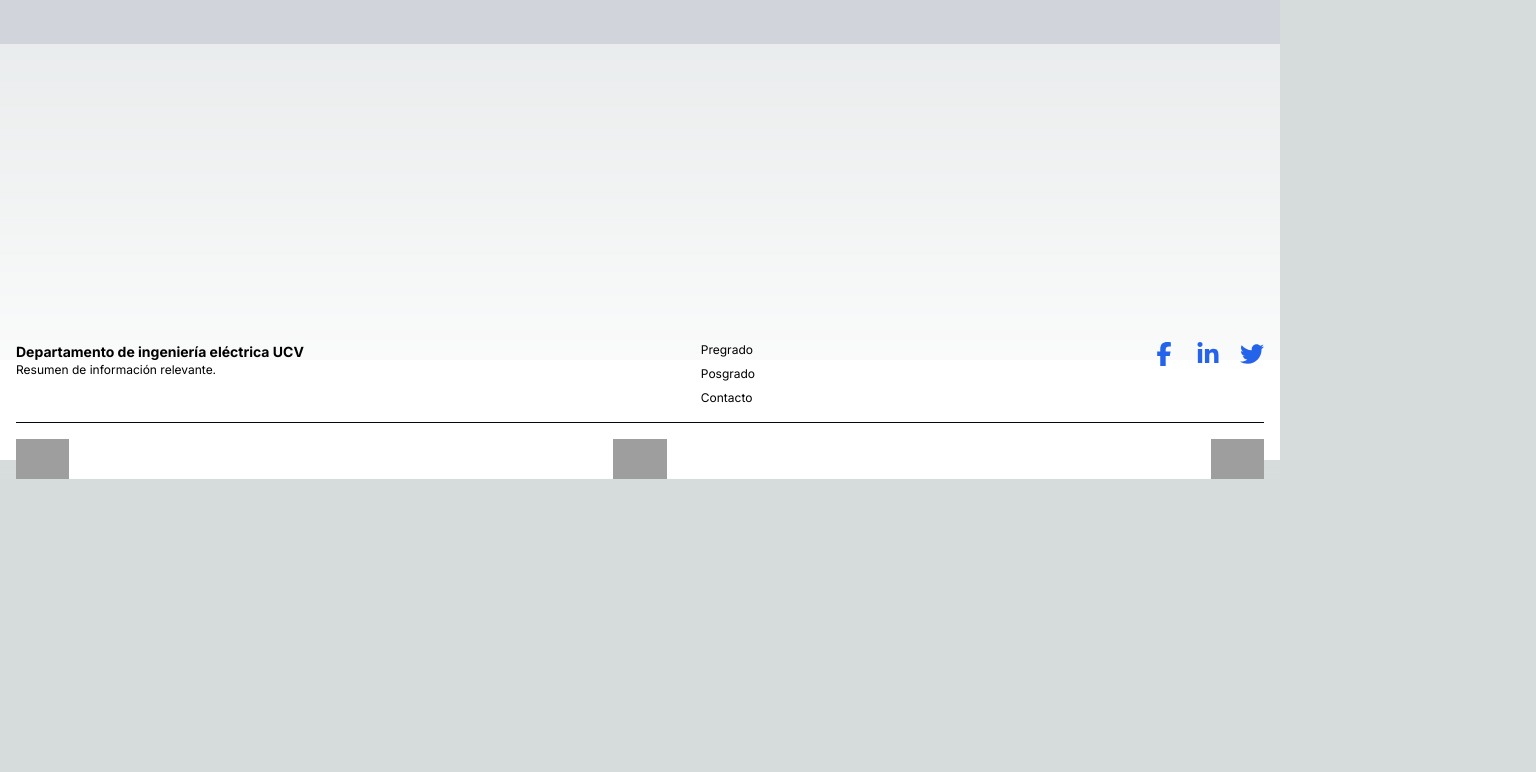
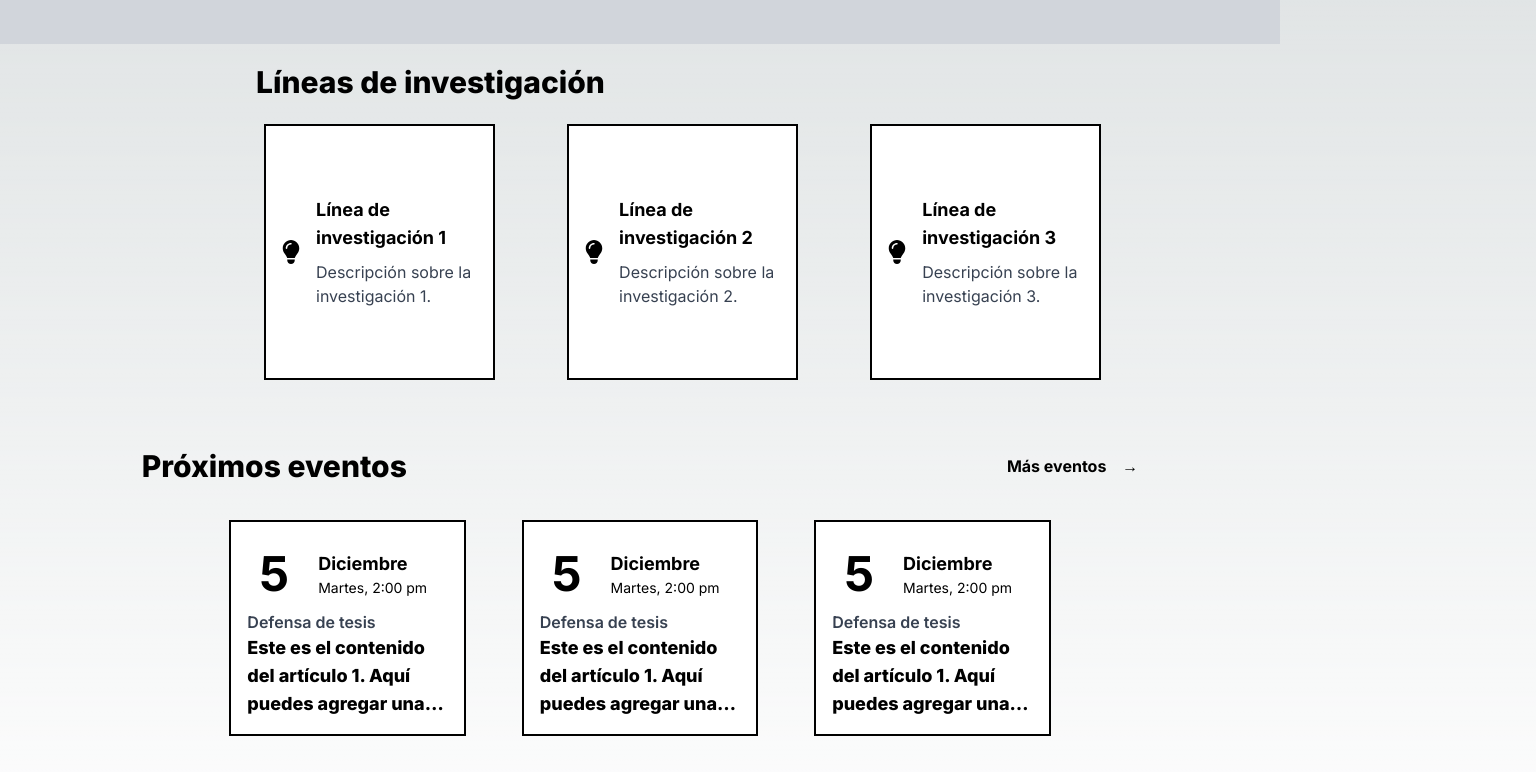
Before and after one commit to LideEieUcv/eie-frontend, a Next.js app: page /investigacion in a window 1280 px wide. Shown: the part 340-1112 px from the top of the page, 1536 px wide, since content can reach past the window. Before the commit the page ends 819 px from the top, so only its background shows below. Built offline with nearby package versions, Linux system fonts and the light colour scheme; grey boxes are pictures that could not be loaded.

Commit message:
fix: complete informacion of investigacion page

```diff
--- /dev/null
+++ b/app/components/investcard.tsx
@@ -0,0 +1,27 @@
+import React from 'react';
+import { FontAwesomeIcon } from '@fortawesome/react-fontawesome';
+import { faLightbulb } from '@fortawesome/free-solid-svg-icons';
+
+interface InfoCardProps {
+  title: string;
+  description: string;
+}
+
+const InfoCard: React.FC<InfoCardProps> = ({ title, description }) => {
+  return (
+    <div className="relative bg-white border-2 border-black p-4 m-2 w-full max-w-xs h-64 flex items-center">
+      {/* Icono a la izquierda */}
+      <div className="text-black mr-4">
+        <FontAwesomeIcon icon={faLightbulb as any} size="xl" />
+      </div>
+
+      {/* Contenedor para título y descripción */}
+      <div className="flex flex-col">
+        <h3 className="text-lg font-bold">{title}</h3>
+        <p className="text-gray-700 text-left mt-2">{description}</p>
+      </div>
+    </div>
+  );
+};
+
+export default InfoCard;
--- a/app/investigacion/page.tsx
+++ b/app/investigacion/page.tsx
@@ -1,4 +1,7 @@
+"use client";
 import React from 'react';
+import MiniCard from '../components/minicard';
+import InfoCard from '../components/investcard';
 
 const Index = () => {
   return (
@@ -7,6 +10,76 @@ const Index = () => {
       <div className='min-h-96 bg-gray-300 flex flex-col items-center justify-center text-black text-3xl lg:text-4xl font-extrabold text-center px-4 mb-5'>
         <h1>INVESTIGACION</h1>
       </div>
+
+      {/* Lineas de investigacion */}
+      <div className="flex flex-col items-start md:items-star justify-center w-full mt-0 mb-0 ml-36 md:ml-64">
+        <h1 className="font-extrabold text-3xl text-center">Líneas de investigación</h1>
+
+        {/* Contenedor centrado para las tarjetas */}
+        <div className="flex justify-center w-2/3 mt-4">
+          <div className="grid grid-cols-1 mb-10 gap-x-14 sm:grid-cols-2 md:grid-cols-3 gap-2 w-full max-w-7xl">
+            <div className="flex justify-center">
+              <InfoCard
+                title="Línea de investigación 1"
+                description="Descripción sobre la investigación 1."
+              />
+            </div>
+            <div className="flex justify-center">
+              <InfoCard
+                title="Línea de investigación 2"
+                description="Descripción sobre la investigación 2."
+              />
+            </div>
+            <div className="flex justify-center">
+              <InfoCard
+                title="Línea de investigación 3"
+                description="Descripción sobre la investigación 3."
+              />
+            </div>
+          </div>
+        </div>
+      </div>
+
+
+      {/* Proximos eventos */}
+      <div className='flex space-x-12 md:space-x-[600px] md:items-center mt-5 mb-5 w-full justify-center'>
+        <h1 className='font-extrabold text-3xl'>Próximos eventos</h1>
+        <a href="/noticias-y-eventos" className='font-bold text-md text-black hover:text-gray-500 transition'>Más eventos<span className='ml-4'>→</span></a>
+      </div>
+      <div className="flex justify-center">
+        <div className="grid grid-cols-1 mb-10 gap-x-14 sm:grid-cols-2 md:grid-cols-3 gap-2 w-2/3 max-w-7xl p-4">
+          <div className="flex justify-center"> {/* Contenedor para centrar cada MiniCard */}
+            <MiniCard
+              title="Defensa de tesis"
+              date={5}
+              day="Martes"
+              month="Diciembre"
+              hour="2:00 pm"
+              content="Este es el contenido del artículo 1. Aquí puedes agregar una descripción más detallada."
+            />
+          </div>
+          <div className="flex justify-center">
+            <MiniCard
+              title="Defensa de tesis"
+              date={5}
+              day="Martes"
+              month="Diciembre"
+              hour="2:00 pm"
+              content="Este es el contenido del artículo 1. Aquí puedes agregar una descripción más detallada."
+            />
+          </div>
+          <div className="flex justify-center">
+            <MiniCard
+              title="Defensa de tesis"
+              date={5}
+              day="Martes"
+              month="Diciembre"
+              hour="2:00 pm"
+              content="Este es el contenido del artículo 1. Aquí puedes agregar una descripción más detallada."
+            />
+          </div>
+        </div>
+      </div>
     </>
   );
 };
--- a/package.json
+++ b/package.json
@@ -12,7 +12,8 @@
   "dependencies": {
     "@fortawesome/fontawesome-svg-core": "^6.5.2",
     "@fortawesome/free-brands-svg-icons": "^6.5.2",
-    "@fortawesome/react-fontawesome": "^0.2.0",
+    "@fortawesome/free-solid-svg-icons": "^6.7.2",
+    "@fortawesome/react-fontawesome": "^0.2.2",
     "next": "^14.2.20",
     "react": "^18",
     "react-dom": "^18",
```
Also changed, not shown: 1 other file (tests, documents, lock files or other folders).
